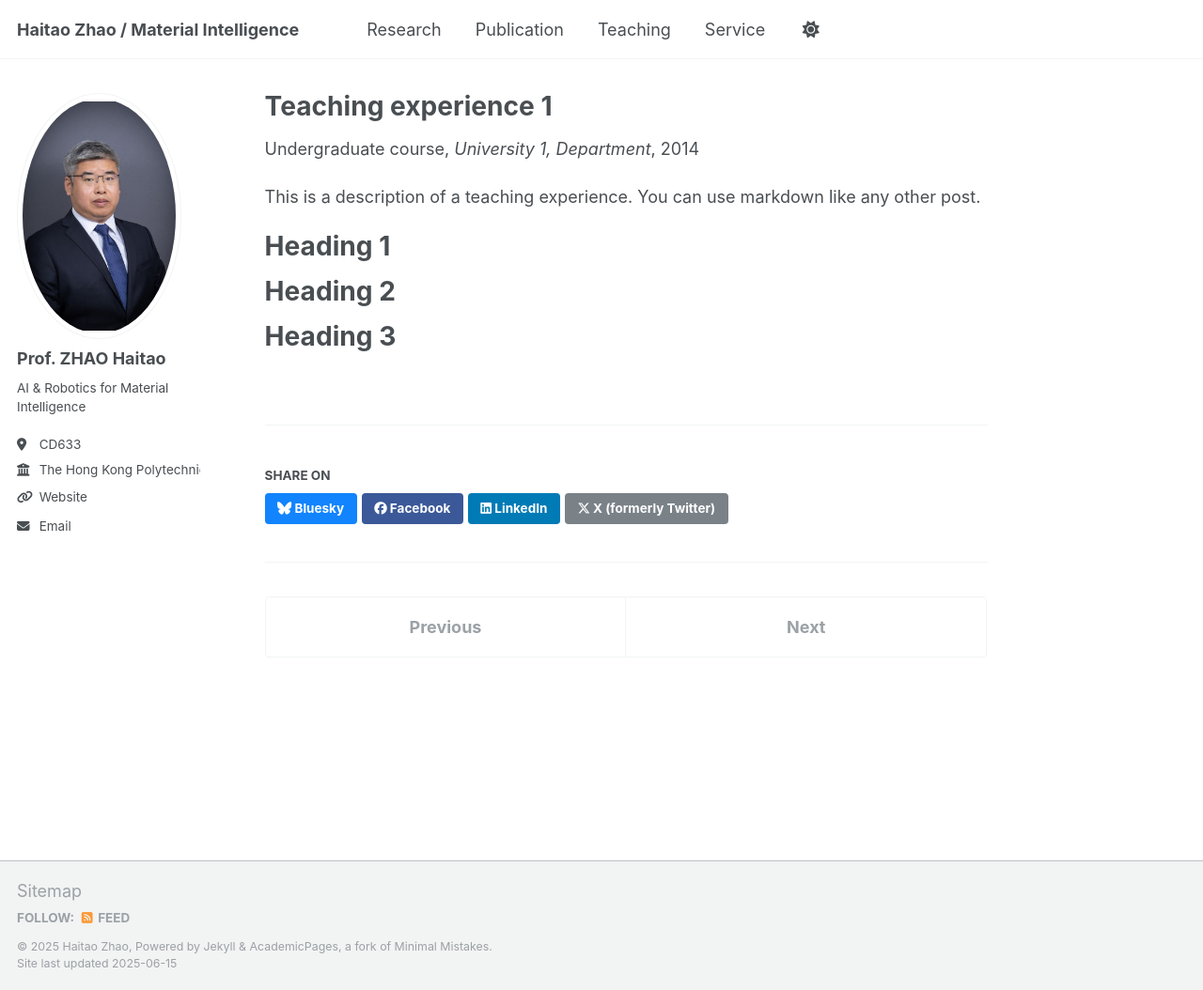
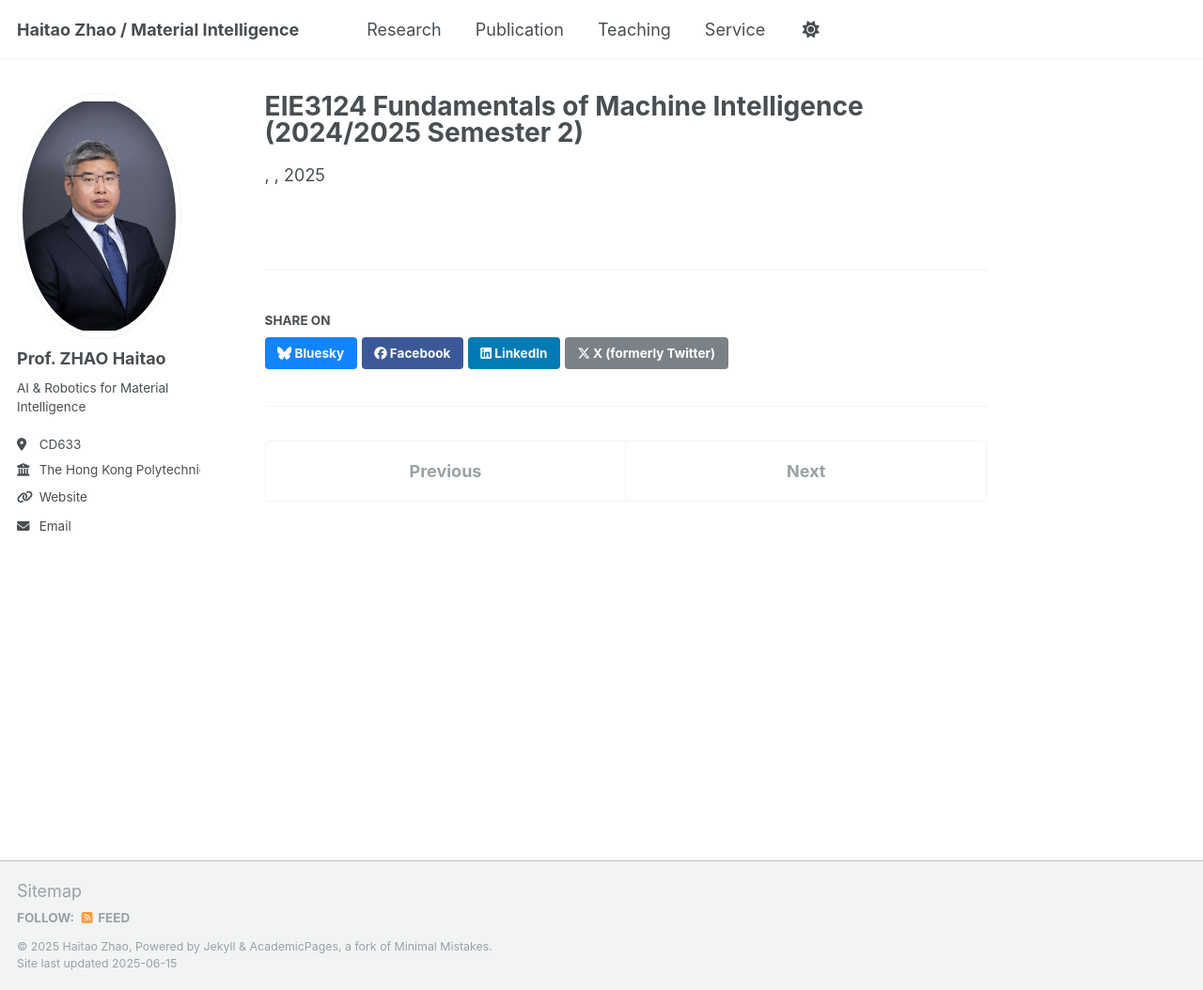
Before and after one commit to HaitaoZhao-PolyU/HaitaoZhao-PolyU.github.io, a Jekyll site: the page built from _teaching/2014-spring-teaching-1.md, in a window 1280 px wide and 1054 px high. Shown: the whole window at 94% size. Built offline with Jekyll 4.4.1, drawn with Linux system fonts in a browser that asks for light colours.

Commit message:
Update 2014-spring-teaching-1.md

```diff
--- a/_teaching/2014-spring-teaching-1.md
+++ b/_teaching/2014-spring-teaching-1.md
@@ -1,20 +1,5 @@
 ---
-title: "Teaching experience 1"
+title: "EIE3124 Fundamentals of Machine Intelligence (2024/2025 Semester 2)"
 collection: teaching
-type: "Undergraduate course"
-permalink: /teaching/2014-spring-teaching-1
-venue: "University 1, Department"
-date: 2014-01-01
-location: "City, Country"
+
 ---
-
-This is a description of a teaching experience. You can use markdown like any other post.
-
-Heading 1
-======
-
-Heading 2
-======
-
-Heading 3
-======
```
